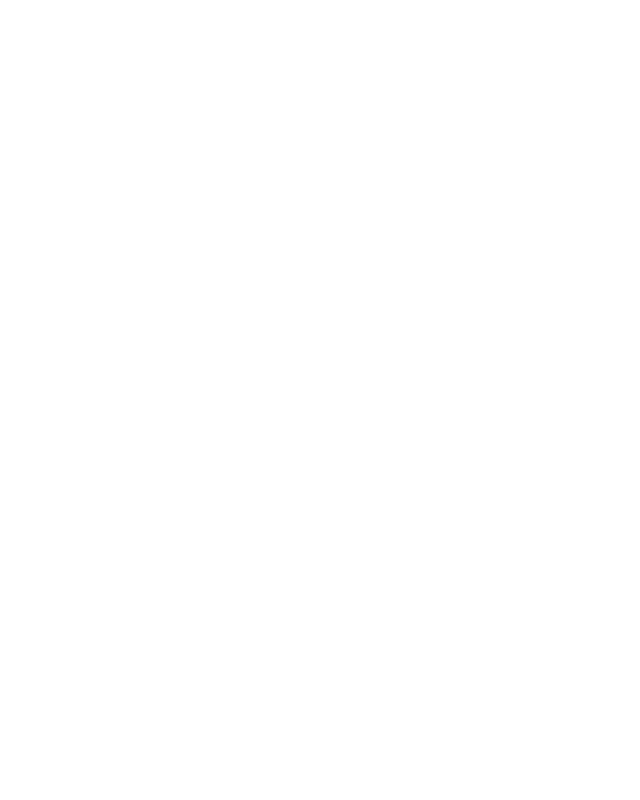
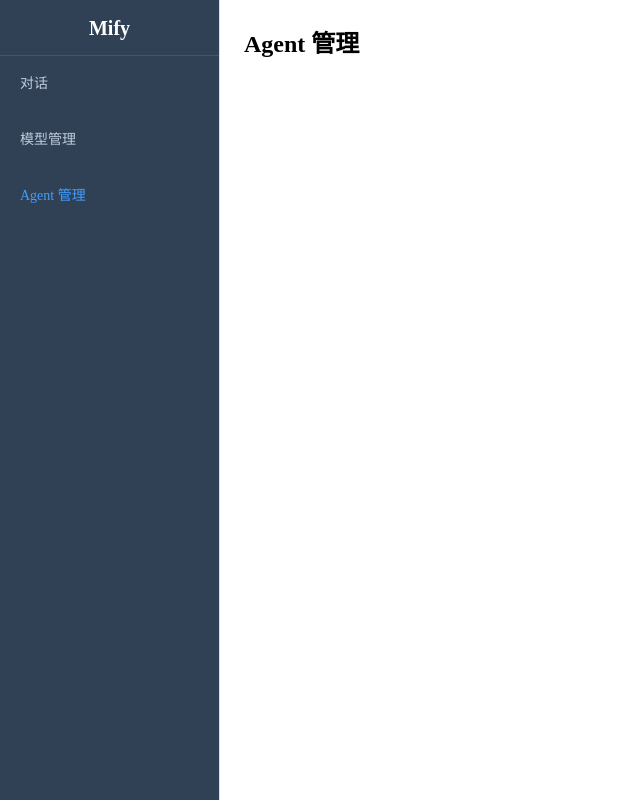
Before and after one commit to JayChenFE/Mifi, a Vue app in the folder mify-web/: page /agents in a window 1280 px wide. Before the commit this address had no page. Shown: the whole page, without its empty margins (0-640 px from the left). Built offline with nearby package versions, Linux system fonts and the light colour scheme.

Commit message:
feat(web): 配置 Vue Router 三路由 + App 侧边栏布局
- 精简路由为 /providers /agents /chat 三个页面
- App.vue：左侧 Element Plus 菜单（router 模式），右侧 router-view
- 深色侧边栏 + 标题栏，清空默认样式

```diff
--- a/mify-web/src/App.vue
+++ b/mify-web/src/App.vue
@@ -1,6 +1,68 @@
 <template>
-  <router-view />
+  <div class="app-layout">
+    <el-menu
+      :default-active="currentRoute"
+      router
+      class="app-sidebar"
+      background-color="#304156"
+      text-color="#bfcbd9"
+      active-text-color="#409eff"
+    >
+      <div class="sidebar-title">Mify</div>
+      <el-menu-item index="/chat">
+        <span>对话</span>
+      </el-menu-item>
+      <el-menu-item index="/providers">
+        <span>模型管理</span>
+      </el-menu-item>
+      <el-menu-item index="/agents">
+        <span>Agent 管理</span>
+      </el-menu-item>
+    </el-menu>
+    <div class="app-main">
+      <router-view />
+    </div>
+  </div>
 </template>
 
 <script setup lang="ts">
+import { computed } from 'vue'
+import { useRoute } from 'vue-router'
+
+const route = useRoute()
+const currentRoute = computed(() => route.path)
 </script>
+
+<style>
+* {
+  margin: 0;
+  padding: 0;
+  box-sizing: border-box;
+}
+
+.app-layout {
+  display: flex;
+  height: 100vh;
+}
+
+.app-sidebar {
+  width: 220px;
+  flex-shrink: 0;
+}
+
+.sidebar-title {
+  height: 56px;
+  line-height: 56px;
+  text-align: center;
+  color: #fff;
+  font-size: 20px;
+  font-weight: bold;
+  border-bottom: 1px solid rgba(255, 255, 255, 0.1);
+}
+
+.app-main {
+  flex: 1;
+  padding: 24px;
+  overflow-y: auto;
+}
+</style>
--- a/mify-web/src/router/index.ts
+++ b/mify-web/src/router/index.ts
@@ -6,12 +6,12 @@
     redirect: '/chat',
   },
   {
-    path: '/provider',
+    path: '/providers',
     name: 'Provider',
     component: () => import('@/views/provider/index.vue'),
   },
   {
-    path: '/agent',
+    path: '/agents',
     name: 'Agent',
     component: () => import('@/views/agent/index.vue'),
   },
@@ -19,21 +19,6 @@
     path: '/chat',
     name: 'Chat',
     component: () => import('@/views/chat/index.vue'),
-  },
-  {
-    path: '/knowledge',
-    name: 'Knowledge',
-    component: () => import('@/views/knowledge/index.vue'),
-  },
-  {
-    path: '/workflow',
-    name: 'Workflow',
-    component: () => import('@/views/workflow/index.vue'),
-  },
-  {
-    path: '/mcp',
-    name: 'Mcp',
-    component: () => import('@/views/mcp/index.vue'),
   },
 ]
 
--- a/mify-web/src/views/agent/index.vue
+++ b/mify-web/src/views/agent/index.vue
@@ -1,6 +1,6 @@
 <template>
   <div class="page-container">
-    <h1>Agent</h1>
+    <h2>Agent 管理</h2>
   </div>
 </template>
 
--- a/mify-web/src/views/chat/index.vue
+++ b/mify-web/src/views/chat/index.vue
@@ -1,6 +1,6 @@
 <template>
   <div class="page-container">
-    <h1>Chat</h1>
+    <h2>对话</h2>
   </div>
 </template>
 
--- a/mify-web/src/views/knowledge/index.vue
+++ /dev/null
@@ -1,8 +0,0 @@
-<template>
-  <div class="page-container">
-    <h1>Knowledge</h1>
-  </div>
-</template>
-
-<script setup lang="ts">
-</script>
--- a/mify-web/src/views/mcp/index.vue
+++ /dev/null
@@ -1,8 +0,0 @@
-<template>
-  <div class="page-container">
-    <h1>MCP</h1>
-  </div>
-</template>
-
-<script setup lang="ts">
-</script>
--- a/mify-web/src/views/provider/index.vue
+++ b/mify-web/src/views/provider/index.vue
@@ -1,6 +1,6 @@
 <template>
   <div class="page-container">
-    <h1>Provider</h1>
+    <h2>模型管理</h2>
   </div>
 </template>
 
--- a/mify-web/src/views/workflow/index.vue
+++ /dev/null
@@ -1,8 +0,0 @@
-<template>
-  <div class="page-container">
-    <h1>Workflow</h1>
-  </div>
-</template>
-
-<script setup lang="ts">
-</script>
```
